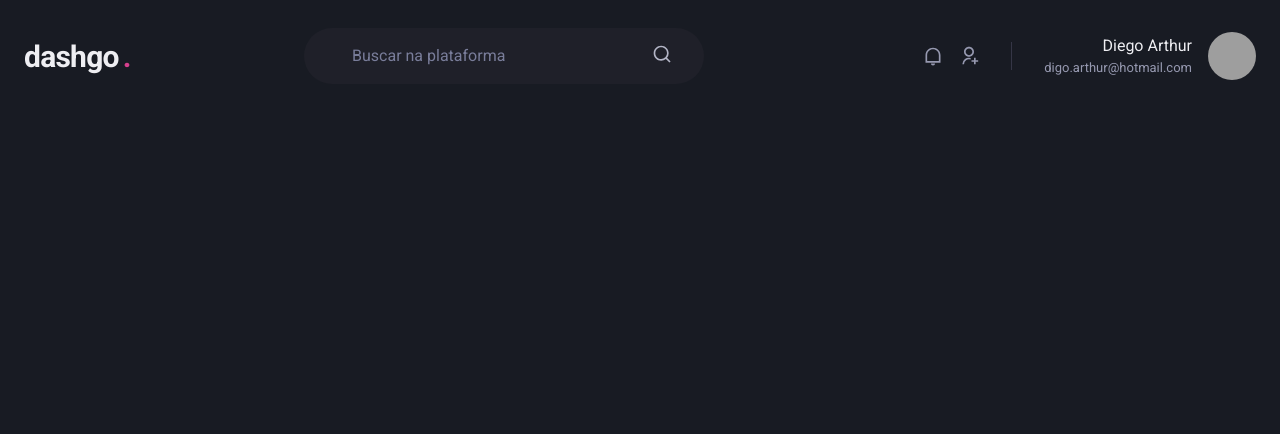
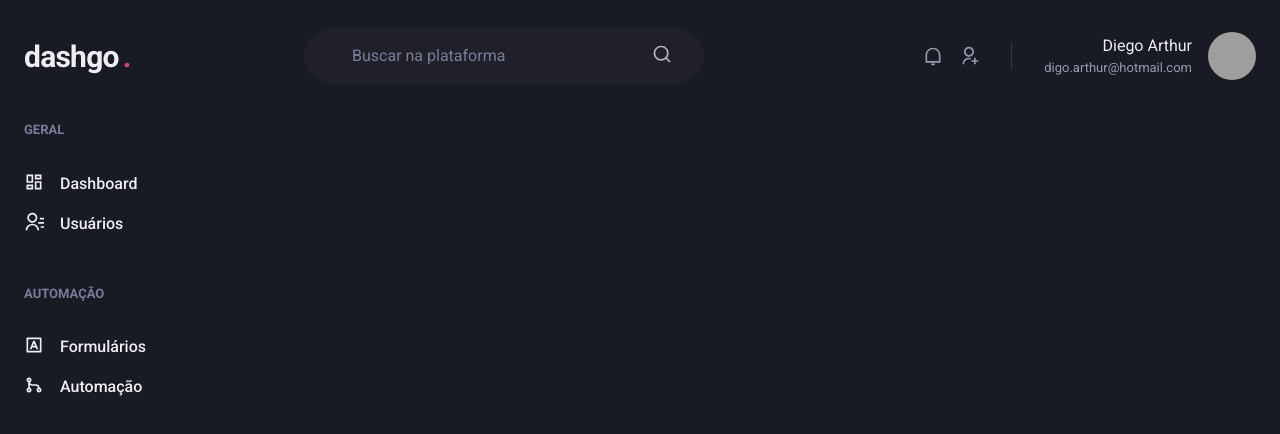
Before and after one commit to DIGOARTHUR/Dashgo, a Next.js app: page /dashboard in a window 1280 px wide. Shown: the top 434 px of the page. Built offline with nearby package versions, Linux system fonts and the light colour scheme; grey boxes are pictures that could not be loaded.

Commit message:
Building Sidebar componet

```diff
--- /dev/null
+++ b/src/components/Form/Sidebar.tsx
@@ -0,0 +1,37 @@
+import { Box, Stack, Text, Link, Icon } from "@chakra-ui/react";
+import { RiDashboardLine,RiContactsLine,RiInputMethodLine,RiGitMergeLine } from 'react-icons/ri'
+export function Sidebar() {
+    return (
+        <Box as="aside" w="64" mr="8">
+            <Stack spacing="12" align="flex-start">
+                <Box>
+                    <Text fontWeight="bold" color="gray.400" fontSize="small">GERAL</Text>
+                    <Stack spacing="4" mt="8" align="stretch">
+                        <Link display="flex" align="center">
+                            <Icon as={RiDashboardLine} fontSize="20" />
+                            <Text ml="4" fontWeight="medium">Dashboard</Text>
+                        </Link>
+                        <Link display="flex" align="center">
+                            <Icon as={RiContactsLine} fontSize="20" />
+                            <Text ml="4" fontWeight="medium">Usuários</Text>
+                        </Link>
+                    </Stack>
+                </Box>
+
+                <Box>
+                    <Text fontWeight="bold" color="gray.400" fontSize="small">AUTOMAÇÃO</Text>
+                    <Stack spacing="4" mt="8" align="stretch">
+                        <Link display="flex" align="center">
+                            <Icon as={RiInputMethodLine} fontSize="20" />
+                            <Text ml="4" fontWeight="medium">Formulários</Text>
+                        </Link>
+                        <Link display="flex" align="center">
+                            <Icon as={RiGitMergeLine} fontSize="20" />
+                            <Text ml="4" fontWeight="medium">Automação</Text>
+                        </Link>
+                    </Stack>
+                </Box>
+            </Stack>
+        </Box>
+    )
+}
--- a/src/pages/dashboard.tsx
+++ b/src/pages/dashboard.tsx
@@ -1,7 +1,15 @@
-import { Header } from "../components/Form/Header";
+import { Header} from "../components/Form/Header";
+import {Flex} from "@chakra-ui/react"
+import { Sidebar } from "../components/Form/Sidebar";
+export default function Dashboard() {
+    return (
+        <Flex direction="column" h="100vh">
+            <Header />
 
-export default function Dashboard (){
-    return(
-        <Header/>
+            <Flex width="100%" my="6" maxWidth={1480} mx="auto" px="6">
+            <Sidebar/>
+            </Flex>
+        </Flex>
+
     )
 }
```
